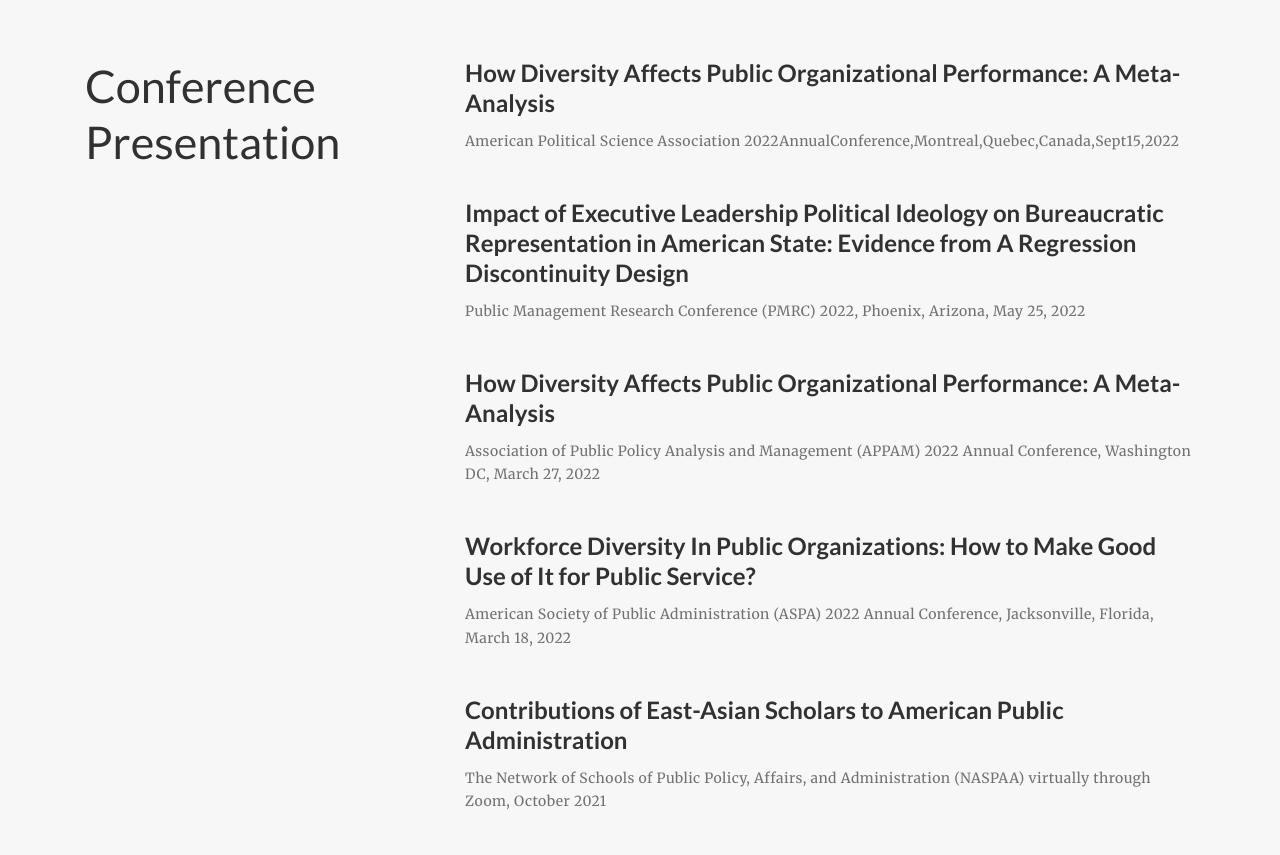
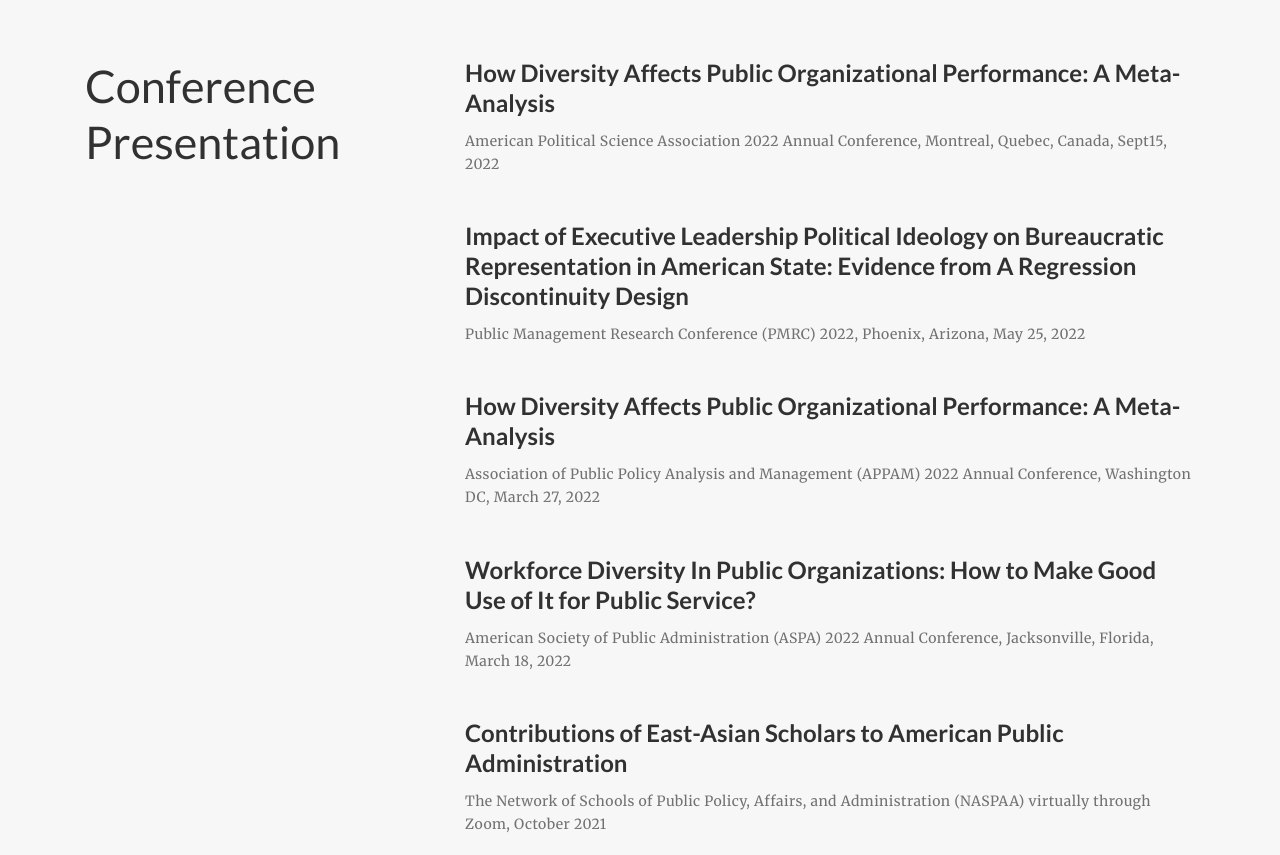
Before and after one commit to bobking1224/fangda.github.io, a plain HTML site: page index.html in a window 1280 px wide. Shown: the part 5520-6375 px from the top of the page. Drawn offline with nearby package versions, Linux system fonts and the light colour scheme; some packages are replaced by stand-ins of ours; some icons are missing.

Commit message:
update CV

```diff
--- a/index.html
+++ b/index.html
@@ -736,7 +736,7 @@
 
               <div class="article-style" itemprop="articleBody">
                 <div class="stream-meta article-metadata">
-                  <div itemprop="author">American Political Science Association 2022AnnualConference,Montreal,Quebec,Canada,Sept15,2022 </div>
+                  <div itemprop="author">American Political Science Association 2022 Annual Conference, Montreal, Quebec, Canada, Sept15, 2022 </div>
                 </div>
               </div>
             </div>
```
Also changed, not shown: 1 other file.
